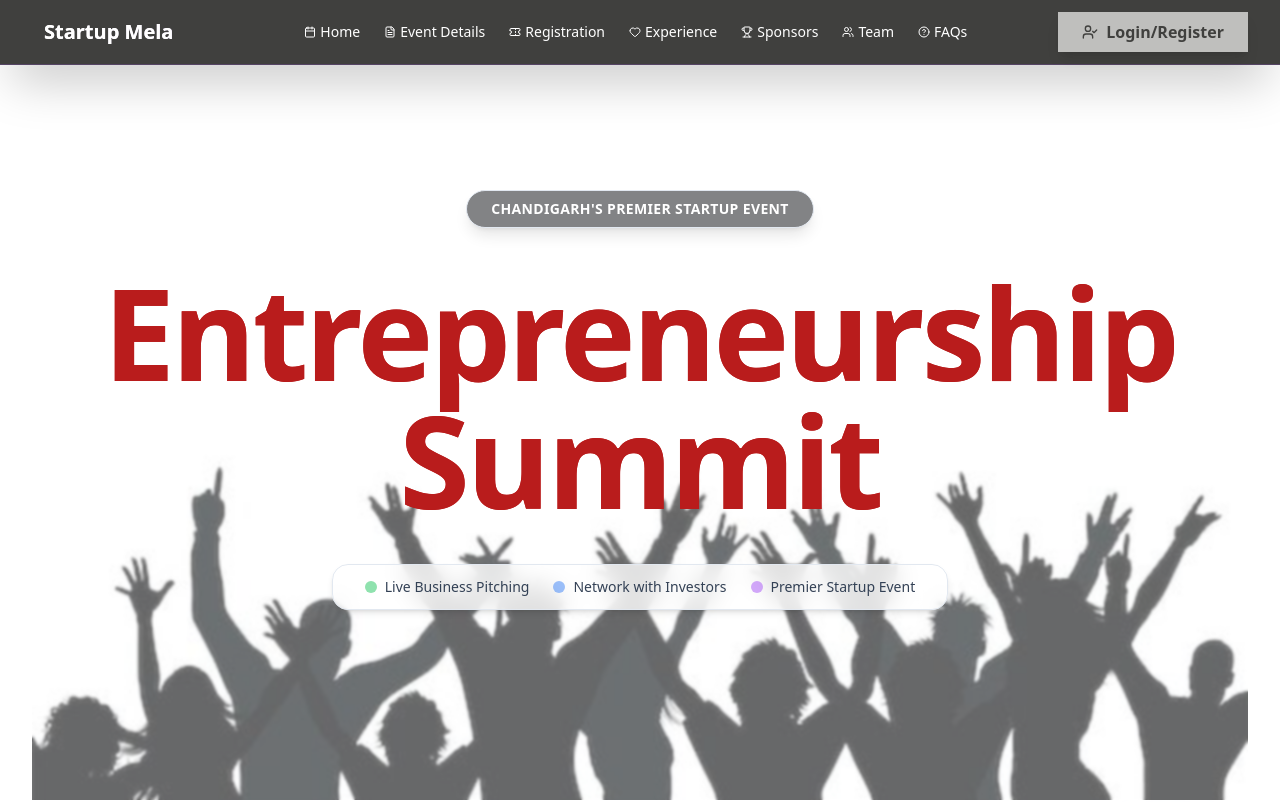
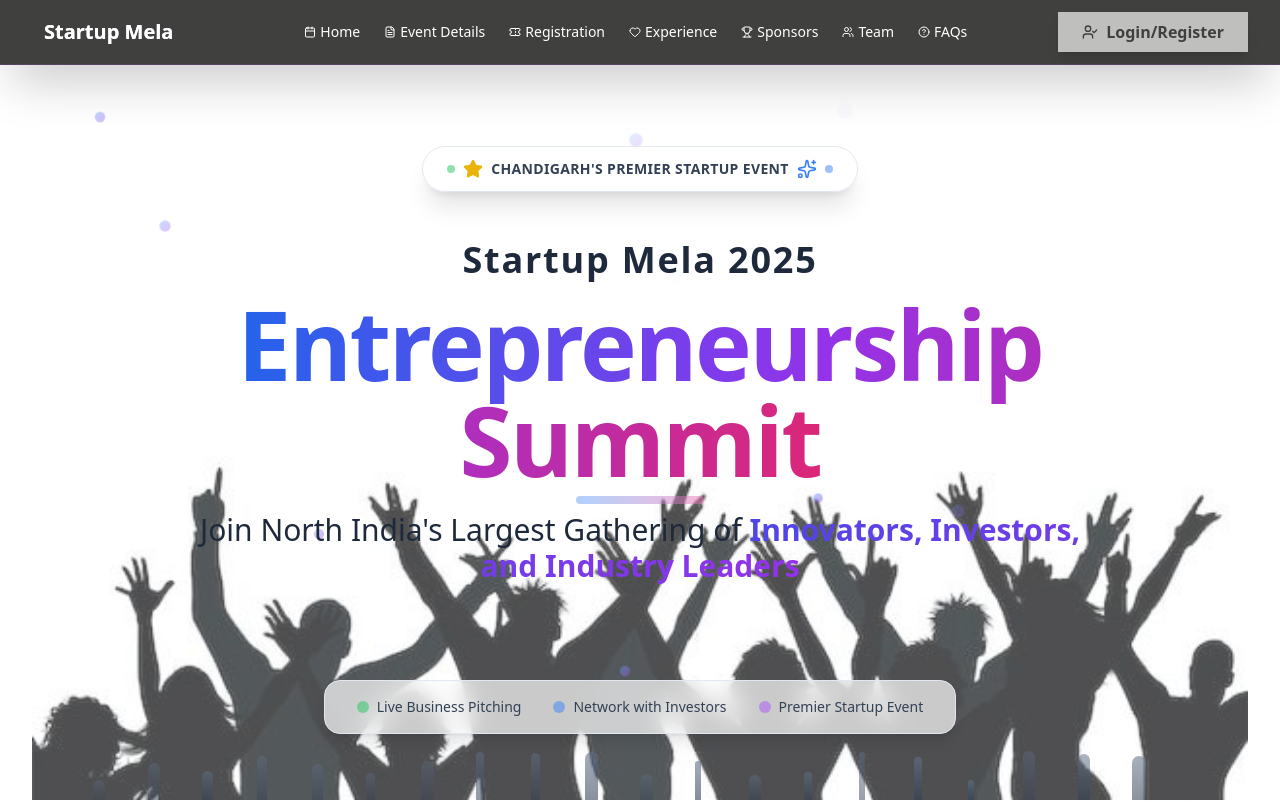
Before and after one commit to businessorbit/Startup-mela, a React (Vite) app: page / in a window 1280 px wide. Shown: the top 802 px of the page. Built offline with nearby package versions, Linux system fonts and the light colour scheme.

Commit message:
changed hero section

```diff
--- a/src/components/HeroSection.jsx
+++ b/src/components/HeroSection.jsx
@@ -133,6 +133,7 @@
 // export default HeroSection;
 
 import React from 'react';
+import { Music, Star, Sparkles, Calendar, Users } from 'lucide-react';
 
 const HeroSection = () => {
   return (
@@ -143,60 +144,100 @@ const HeroSection = () => {
         style={{
           backgroundImage: `url('/cheer.jpg')`,
           backgroundSize: 'cover',
-          backgroundPosition: 'center bottom',
+          backgroundPosition: 'center bottom'
         }}
       />
 
-      <div className="absolute inset-0 bg-white/40 backdrop-blur-[1px]" />
+      <div className="absolute inset-0 bg-white/30 backdrop-blur-[0.5px]" />
+
+      <div className="absolute bottom-0 left-0 right-0 h-8 md:h-16 opacity-60">
+        {Array.from({ length: 20 }, (_, i) => (
+          <div
+            key={i}
+            className="absolute bottom-0 bg-gradient-to-t from-slate-700 to-slate-500 rounded-t-full animate-pulse"
+            style={{
+              left: `${5 + i * 4.5}%`,
+              width: `${Math.random() * 8 + 6}px`,
+              height: `${Math.random() * 30 + 20}px`,
+              animationDelay: `${Math.random() * 2}s`
+            }}
+          />
+        ))}
+      </div>
 
       {/* Main Content */}
-      <div className="relative z-10 flex items-center justify-center min-h-screen px-3 sm:px-6">
-        {/* Full-height flexbox for perfect vertical centering */}
-        <div className="flex flex-col items-center justify-center text-center space-y-6 sm:space-y-10 max-w-3xl w-full h-full">
-
+      <div className="relative z-10 flex items-center justify-center min-h-screen px-4 sm:px-6 pt-16 sm:pt-20">
+        <div className="text-center space-y-8 sm:space-y-12 max-w-5xl w-full">
           {/* Premium Badge */}
-          <div className="inline-flex items-center justify-center space-x-2 sm:space-x-3 bg-[#828385] backdrop-blur-md px-3 sm:px-6 py-1.5 sm:py-2 rounded-full border border-slate-200 shadow-lg">
-            <span className="text-[10px] sm:text-xs md:text-sm font-semibold text-white tracking-wide">
-              CHANDIGARH'S PREMIER STARTUP EVENT
-            </span>
+          <div className="inline-flex items-center space-x-2 sm:space-x-3 bg-white/90 backdrop-blur-md px-3 sm:px-6 py-2 sm:py-3 rounded-full border border-slate-200 shadow-xl hover:shadow-2xl transition-all duration-300">
+            <div className="flex items-center space-x-1 sm:space-x-2">
+              <div className="w-2 h-2 bg-green-500 rounded-full animate-pulse" />
+              <Star className="w-4 h-4 sm:w-5 sm:h-5 text-yellow-500 fill-current" />
+              <span className="text-xs sm:text-sm font-semibold text-slate-700 tracking-wide">CHANDIGARH'S PREMIER STARTUP EVENT</span>
+              <Sparkles className="w-4 h-4 sm:w-5 sm:h-5 text-blue-500" />
+              <div className="w-2 h-2 bg-blue-500 rounded-full animate-pulse" />
+            </div>
           </div>
 
           {/* Main Heading */}
-          <div className="space-y-3 sm:space-y-5">
-            <h1 className="text-5xl xs:text-6xl sm:text-7xl md:text-9xl font-extrabold leading-tight tracking-tight">
+          <div className="space-y-4 sm:space-y-6">
+            <h1 className="text-4xl sm:text-6xl md:text-8xl font-black leading-none tracking-tight">
+              <span className="block text-lg sm:text-3xl md:text-4xl font-bold text-slate-800 mb-2 sm:mb-4 tracking-wider">
+                Startup Mela 2025
+              </span>
               <span className="block relative">
-                <span className="bg-red-700 text-red-700 bg-clip-text">
+                <span className="bg-gradient-to-r from-blue-600 via-purple-600 to-pink-600 bg-clip-text text-transparent">
                   Entrepreneurship Summit
                 </span>
+                {/* Decorative underline */}
+                <div className="absolute -bottom-2 sm:-bottom-4 left-1/2 transform -translate-x-1/2 w-20 sm:w-32 h-1 sm:h-2 bg-gradient-to-r from-blue-400 to-pink-400 rounded-full opacity-60 animate-pulse" />
               </span>
             </h1>
+
+            <div className="space-y-3 sm:space-y-4 max-w-4xl mx-auto px-2 sm:px-0">
+              <p className="text-lg sm:text-2xl md:text-3xl text-slate-800 font-medium leading-relaxed">
+                Join North India's Largest Gathering of{' '}
+                <span className="font-bold bg-gradient-to-r from-indigo-600 to-purple-600 bg-clip-text text-transparent">
+                  Innovators, Investors, and Industry Leaders
+                </span>
+              </p>
+            </div>
           </div>
 
           {/* Trust Indicators */}
-          <div>
-            <div className="flex flex-col sm:flex-row items-center justify-center space-y-3 sm:space-y-0 sm:space-x-6 bg-white/80 backdrop-blur-md px-4 sm:px-8 py-3 rounded-2xl border border-slate-200 shadow-md">
+          <div className="pt-8 sm:pt-12">
+            <div className="inline-flex flex-col sm:flex-row items-center space-y-2 sm:space-y-0 sm:space-x-4 md:space-x-8 bg-white/70 backdrop-blur-md px-4 sm:px-8 py-3 sm:py-4 rounded-2xl border border-slate-200 shadow-lg">
               <div className="flex items-center space-x-2">
-                <div className="w-2.5 sm:w-3 h-2.5 sm:h-3 bg-green-500 rounded-full animate-pulse" />
-                <span className="text-xs sm:text-sm font-medium text-slate-700">
-                  Live Business Pitching
-                </span>
+                <div className="w-2 sm:w-3 h-2 sm:h-3 bg-green-500 rounded-full animate-pulse" />
+                <span className="text-xs sm:text-sm font-medium text-slate-700">Live Business Pitching</span>
               </div>
               <div className="flex items-center space-x-2">
-                <div className="w-2.5 sm:w-3 h-2.5 sm:h-3 bg-blue-500 rounded-full animate-pulse" />
-                <span className="text-xs sm:text-sm font-medium text-slate-700">
-                  Network with Investors
-                </span>
+                <div className="w-2 sm:w-3 h-2 sm:h-3 bg-blue-500 rounded-full animate-pulse" />
+                <span className="text-xs sm:text-sm font-medium text-slate-700">Network with Investors</span>
               </div>
               <div className="flex items-center space-x-2">
-                <div className="w-2.5 sm:w-3 h-2.5 sm:h-3 bg-purple-500 rounded-full animate-pulse" />
-                <span className="text-xs sm:text-sm font-medium text-slate-700">
-                  Premier Startup Event
-                </span>
+                <div className="w-2 sm:w-3 h-2 sm:h-3 bg-purple-500 rounded-full animate-pulse" />
+                <span className="text-xs sm:text-sm font-medium text-slate-700">Premier Startup Event</span>
               </div>
             </div>
           </div>
+        </div>
+      </div>
 
-        </div>
+      {/* Floating Particles */}
+      <div className="absolute inset-0 overflow-hidden pointer-events-none">
+        {Array.from({ length: 12 }, (_, i) => (
+          <div
+            key={i}
+            className="absolute w-1 sm:w-2 h-1 sm:h-2 bg-gradient-to-br from-blue-400 to-purple-500 rounded-full animate-ping opacity-60"
+            style={{
+              top: `${Math.random() * 100}%`,
+              left: `${Math.random() * 100}%`,
+              animationDelay: `${Math.random() * 3}s`,
+              animationDuration: `${2 + Math.random() * 2}s`
+            }}
+          />
+        ))}
       </div>
     </div>
   );
```
